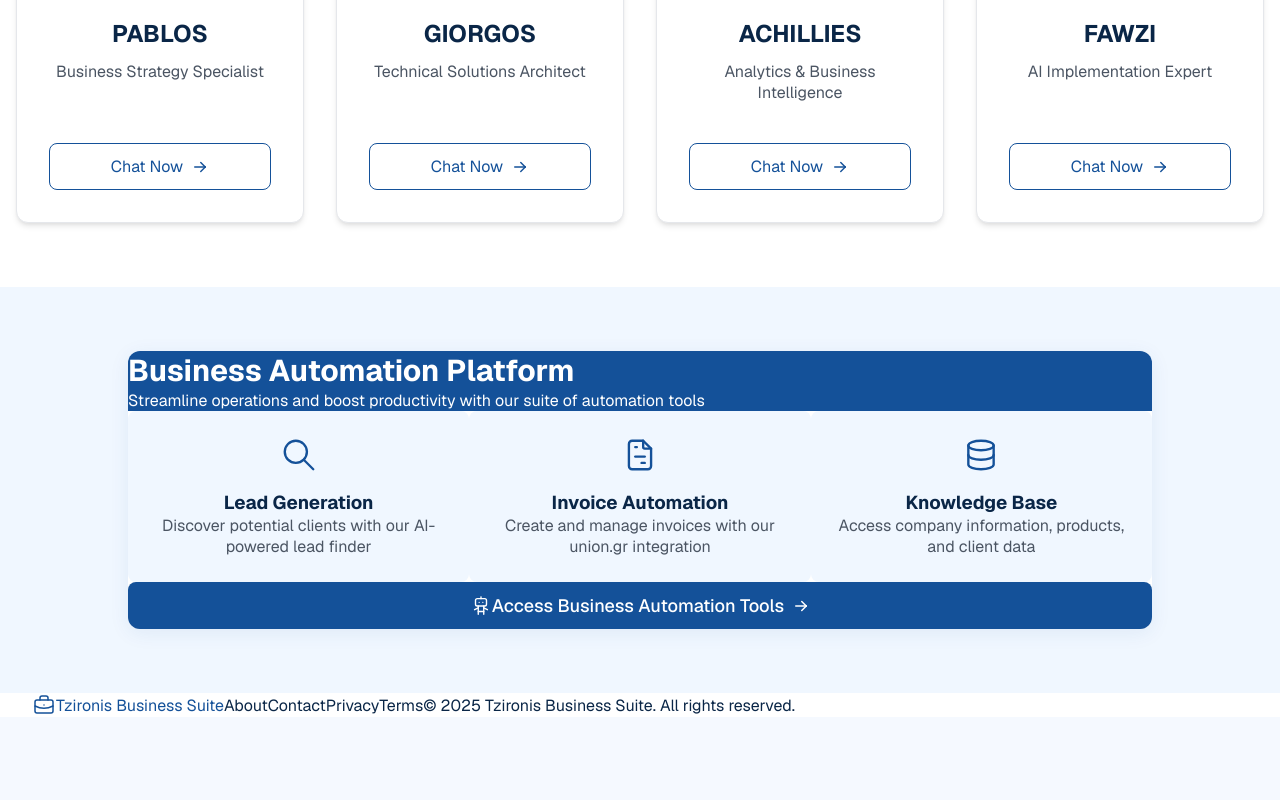
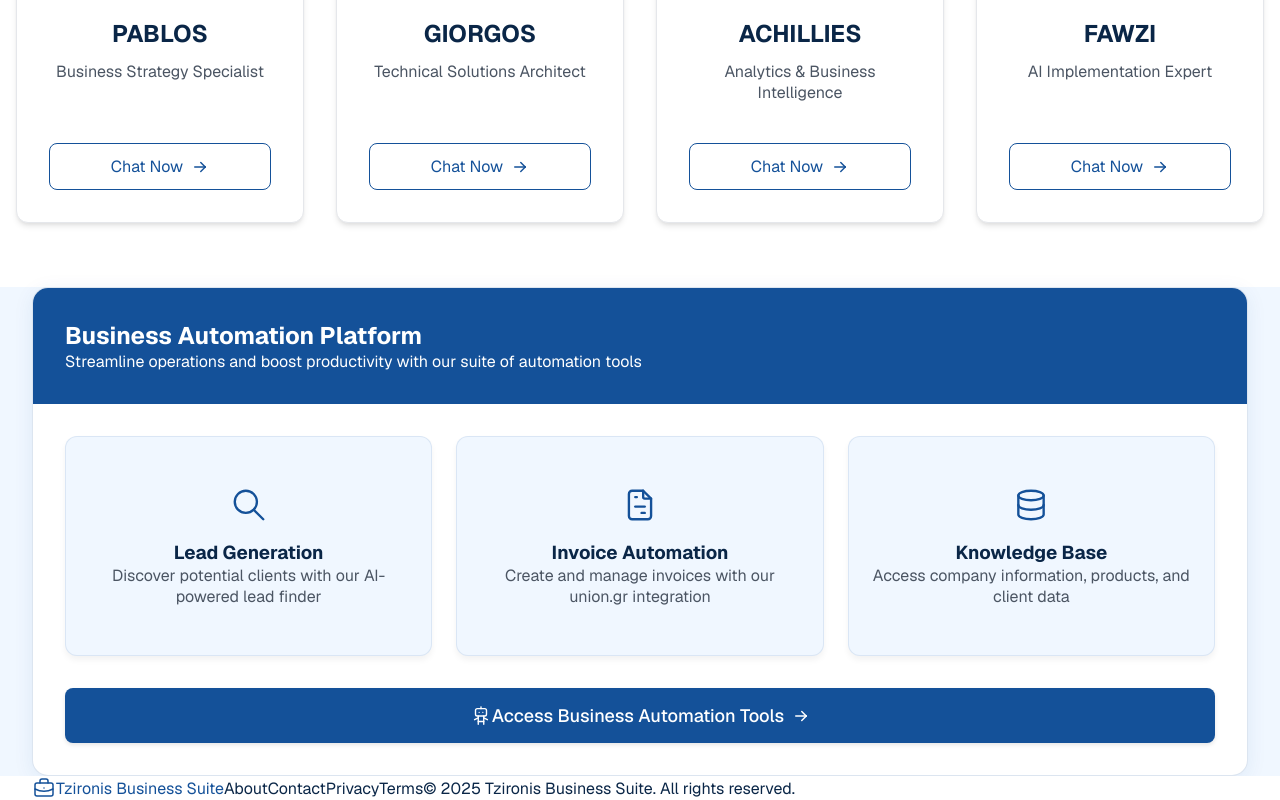
Before and after one commit to Qualiasolutions/TzironisAgentFinal, a Next.js app: page / in a window 1280 px wide. Shown: the part 984-1784 px from the top of the page. Before the commit the page ends 1701 px from the top, so only its background shows below. Built offline with nearby package versions, Linux system fonts and the light colour scheme.

Commit message:
Improve UI responsiveness and fix padding inconsistencies

```diff
--- a/src/app/globals.css
+++ b/src/app/globals.css
@@ -151,20 +151,25 @@
 /* Platform cards */
 .platform-card {
   background-color: var(--accent);
-  padding: 1.5rem;
-  border-radius: 0.5rem;
+  padding: 2rem 1.5rem;
+  border-radius: 0.75rem;
   display: flex;
   flex-direction: column;
   align-items: center;
   text-align: center;
-  transition: all 0.3s;
-  border: 1px solid transparent;
+  transition: all 0.3s ease;
+  border: 1px solid rgba(20, 81, 153, 0.1);
+  box-shadow: 0 4px 6px rgba(0, 0, 0, 0.05);
+  height: 100%;
+  min-height: 220px;
+  justify-content: center;
 }
 
 .platform-card:hover {
-  transform: translateY(-0.5rem);
-  box-shadow: 0 10px 15px -3px rgba(0, 0, 0, 0.1), 0 4px 6px -2px rgba(0, 0, 0, 0.05);
-  border-color: rgba(20, 81, 153, 0.2);
+  transform: translateY(-0.25rem);
+  box-shadow: 0 10px 25px -3px rgba(0, 0, 0, 0.1), 0 4px 6px -2px rgba(0, 0, 0, 0.05);
+  border-color: rgba(20, 81, 153, 0.3);
+  background-color: white;
 }
 
 /* Chat component styling */
@@ -783,22 +788,39 @@
 }
 
 .tab-button {
-  padding: 0.75rem 1.5rem;
-  font-weight: 500;
-  transition: all 0.2s ease;
-  border-bottom: 2px solid transparent;
+  position: relative;
+  padding: 0.75rem 1.25rem;
   display: flex;
   align-items: center;
+  color: var(--foreground);
+  background-color: transparent;
+  border: none;
+  font-weight: 500;
   cursor: pointer;
+  transition: all 0.3s ease;
+  border-radius: 0.5rem 0.5rem 0 0;
+  border-bottom: 2px solid transparent;
+  margin-bottom: -1px;
 }
 
 .tab-button.active {
-  border-bottom-color: var(--primary);
   color: var(--primary);
+  border-bottom: 2px solid var(--primary);
+  background-color: rgba(20, 81, 153, 0.05);
 }
 
 .tab-button:hover:not(.active) {
-  color: var(--primary-light);
+  background-color: rgba(20, 81, 153, 0.03);
+  color: var(--primary-dark);
+}
+
+@media (max-width: 640px) {
+  .tab-button {
+    padding: 0.5rem 0.75rem;
+    font-size: 0.875rem;
+    border-radius: 0.375rem;
+    margin-bottom: 0.5rem;
+  }
 }
 
 .tab-content {
@@ -1179,3 +1201,146 @@
 .slide-up:nth-child(2) { animation-delay: 0.1s; }
 .slide-up:nth-child(3) { animation-delay: 0.2s; }
 .slide-up:nth-child(4) { animation-delay: 0.3s; }
+
+/* Add these responsive container styles */
+.business-platform-container {
+  background-color: white;
+  border-radius: 1rem;
+  box-shadow: var(--card-shadow);
+  overflow: hidden;
+  border: 1px solid var(--card-border);
+  transition: all 0.3s ease;
+}
+
+.business-platform-header {
+  background-color: var(--primary);
+  color: white;
+  padding: 1.5rem;
+  position: relative;
+}
+
+.business-platform-content {
+  padding: 1.5rem;
+}
+
+@media (min-width: 768px) {
+  .business-platform-header {
+    padding: 2rem;
+  }
+
+  .business-platform-content {
+    padding: 2rem;
+  }
+}
+
+.business-platform-grid {
+  display: grid;
+  grid-template-columns: 1fr;
+  gap: 1rem;
+  margin-bottom: 1.5rem;
+}
+
+@media (min-width: 640px) {
+  .business-platform-grid {
+    grid-template-columns: repeat(2, 1fr);
+    gap: 1.25rem;
+  }
+}
+
+@media (min-width: 768px) {
+  .business-platform-grid {
+    grid-template-columns: repeat(3, 1fr);
+    gap: 1.5rem;
+    margin-bottom: 2rem;
+  }
+}
+
+.business-platform-cta {
+  display: flex;
+  align-items: center;
+  justify-content: center;
+  width: 100%;
+  background-color: var(--primary);
+  color: white;
+  padding: 0.75rem 1rem;
+  border-radius: 0.5rem;
+  font-weight: 500;
+  transition: all 0.2s ease;
+  box-shadow: 0 2px 4px rgba(0, 0, 0, 0.1);
+}
+
+.business-platform-cta:hover {
+  background-color: var(--primary-light);
+  box-shadow: 0 4px 8px rgba(0, 0, 0, 0.15);
+  transform: translateY(-2px);
+}
+
+@media (min-width: 768px) {
+  .business-platform-cta {
+    padding: 1rem 1.5rem;
+    font-size: 1.125rem;
+  }
+}
+
+/* Responsive padding utilities */
+.px-responsive {
+  padding-left: 1rem;
+  padding-right: 1rem;
+}
+
+.py-responsive {
+  padding-top: 1.5rem;
+  padding-bottom: 1.5rem;
+}
+
+.p-responsive {
+  padding: 1rem;
+}
+
+@media (min-width: 640px) {
+  .px-responsive {
+    padding-left: 1.5rem;
+    padding-right: 1.5rem;
+  }
+
+  .py-responsive {
+    padding-top: 2rem;
+    padding-bottom: 2rem;
+  }
+
+  .p-responsive {
+    padding: 1.5rem;
+  }
+}
+
+@media (min-width: 768px) {
+  .px-responsive {
+    padding-left: 2rem;
+    padding-right: 2rem;
+  }
+
+  .py-responsive {
+    padding-top: 2.5rem;
+    padding-bottom: 2.5rem;
+  }
+
+  .p-responsive {
+    padding: 2rem;
+  }
+}
+
+@media (min-width: 1024px) {
+  .px-responsive {
+    padding-left: 2.5rem;
+    padding-right: 2.5rem;
+  }
+
+  .py-responsive {
+    padding-top: 3rem;
+    padding-bottom: 3rem;
+  }
+
+  .p-responsive {
+    padding: 2.5rem;
+  }
+}
--- a/src/app/page.tsx
+++ b/src/app/page.tsx
@@ -128,15 +128,15 @@
         </section>
 
         {/* Business Automation Platform */}
-        <section className="py-16 px-4 bg-accent">
+        <section className="py-12 sm:py-16 px-4 md:px-6 lg:px-8 bg-accent">
           <div className="max-w-7xl mx-auto">
-            <div className="w-full max-w-5xl mx-auto bg-white rounded-xl shadow-card overflow-hidden border border-card-border">
-              <div className="bg-primary text-white p-8">
-                <h2 className="text-3xl font-bold mb-2">Business Automation Platform</h2>
-                <p className="text-blue-100">Streamline operations and boost productivity with our suite of automation tools</p>
+            <div className="business-platform-container">
+              <div className="business-platform-header">
+                <h2 className="text-2xl md:text-3xl font-bold mb-2">Business Automation Platform</h2>
+                <p className="text-blue-100 opacity-90">Streamline operations and boost productivity with our suite of automation tools</p>
               </div>
-              <div className="p-8">
-                <div className="grid grid-cols-1 md:grid-cols-3 gap-6 mb-8">
+              <div className="business-platform-content">
+                <div className="business-platform-grid">
                   <div className="platform-card">
                     <IconSearch className="text-primary mb-4" size={38} strokeWidth={1.5} />
                     <h3 className="text-xl font-semibold text-foreground mb-2">Lead Generation</h3>
@@ -153,10 +153,10 @@
                     <p className="text-gray-600 text-sm">Access company information, products, and client data</p>
                   </div>
                 </div>
-                <Link href="/automation" className="bg-primary hover:bg-primary-light text-white px-6 py-3 rounded-lg text-lg font-medium flex items-center justify-center w-full transition-all duration-300 shadow-md hover:shadow-hover">
+                <Link href="/automation" className="business-platform-cta">
                   <IconRobot className="mr-2" size={22} strokeWidth={1.5} />
-                  Access Business Automation Tools
-                  <IconArrowRight size={18} className="ml-2 group-hover:translate-x-1 transition-transform" />
+                  <span>Access Business Automation Tools</span>
+                  <IconArrowRight size={18} className="ml-2 transition-transform" />
                 </Link>
               </div>
             </div>
```
Also changed, not shown: src/app/automation/page.tsx (+26 -34 lines).
